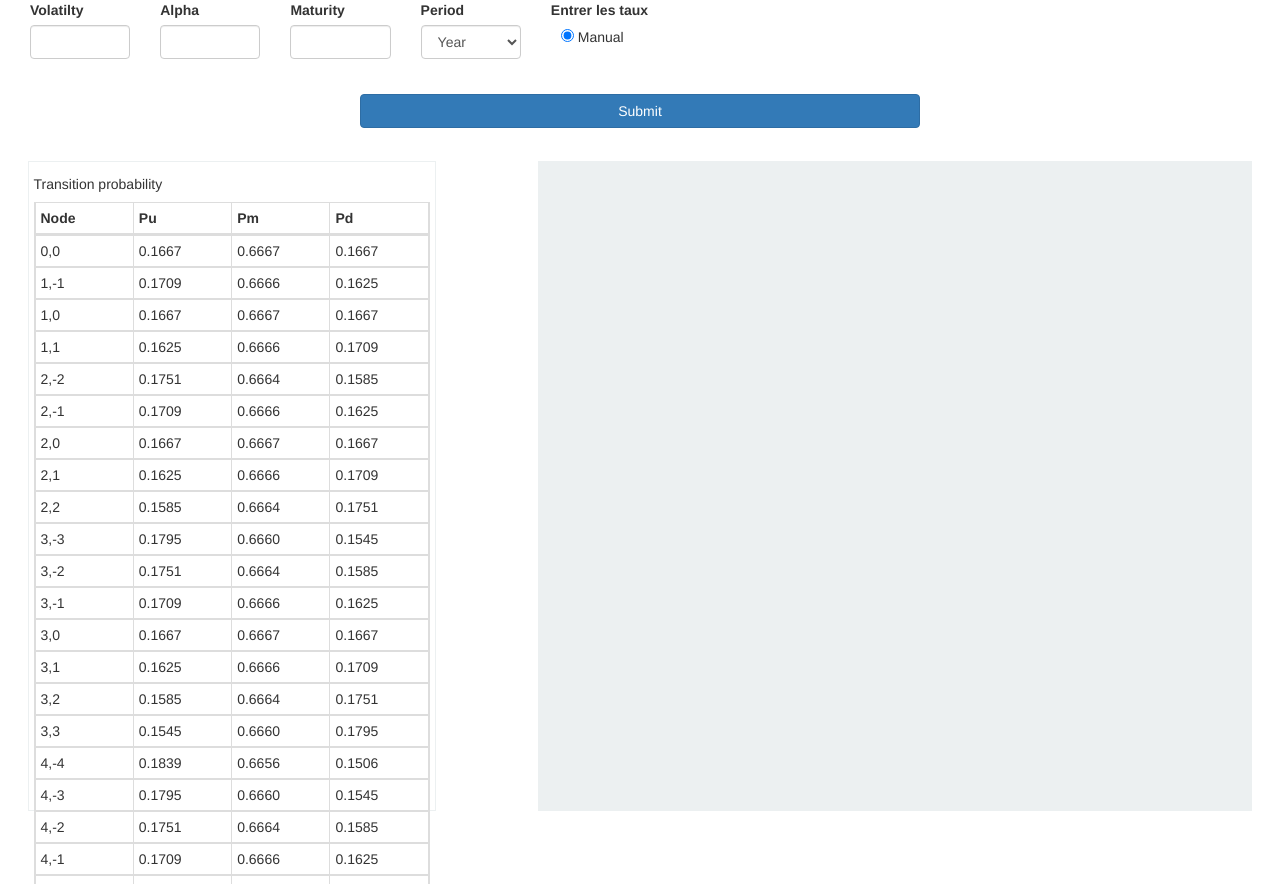
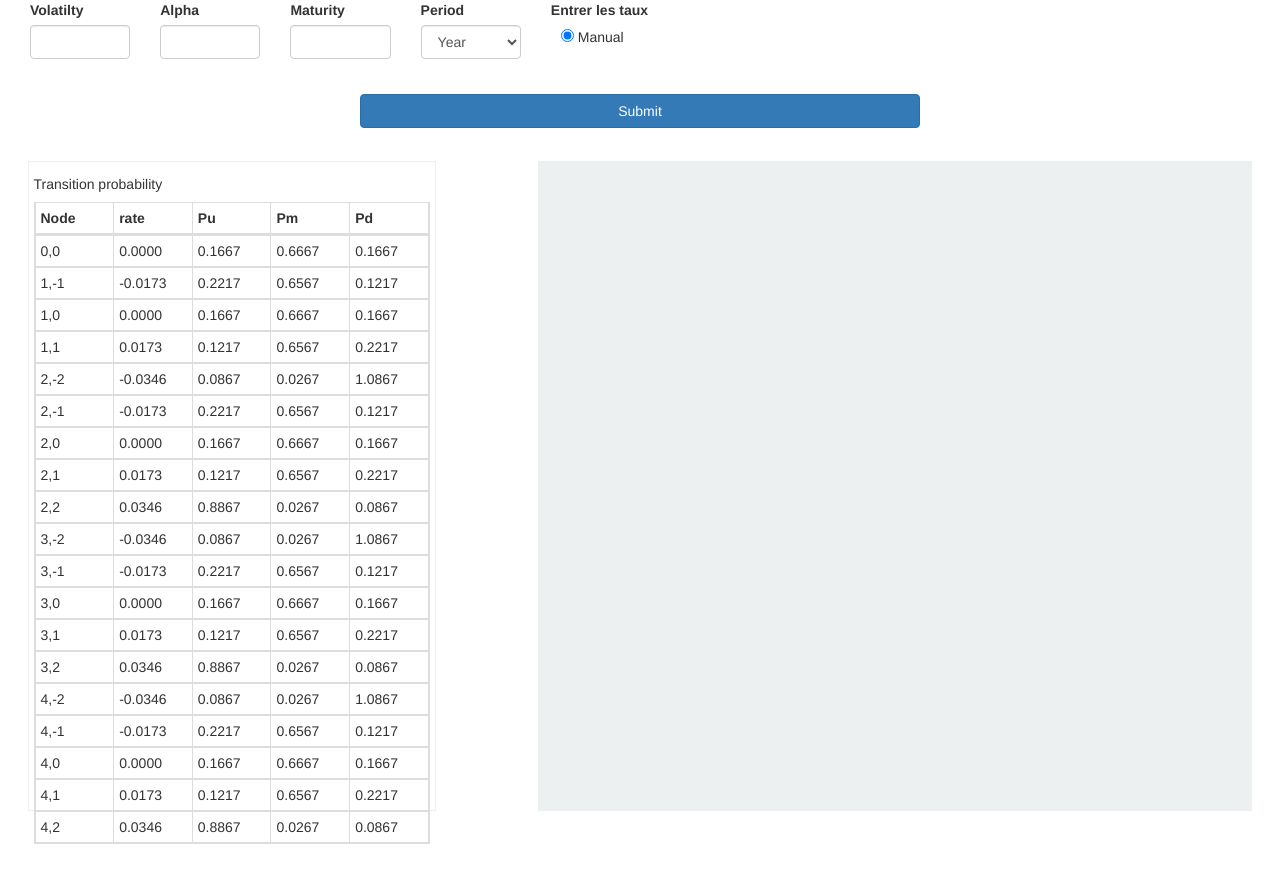
Before and after one commit to fmgrlab/monte-carlo, a Django app: page / in a window 1280 px wide. Shown: the part 314-1198 px from the top of the page. After the commit the page ends 1158 px from the top, so only its background shows below. Run offline with Django 3.2, Linux system fonts and the light colour scheme; some libraries are stand-ins or nearby versions.

Commit message:
finalize display

```diff
--- a/app/hull_white.py
+++ b/app/hull_white.py
@@ -60,6 +60,7 @@ class HWCalculator:
 
         N = int(maturity/dt)
         M = -alpha * dt
+        dr = sig * math.sqrt(3 * dt)
         jmax = int(math.ceil(-0.1835 / M))
         jmin = -jmax
 
@@ -68,6 +69,8 @@ class HWCalculator:
         self.steps = self.create_graph(N, jmax)
 
         #Calculate probability
+
+        self.init_standard_move(N,jmax,self.steps,dr)
 
         self.compute_transition_probability(N,jmax, jmin, M, self.steps)
 
@@ -84,6 +87,11 @@ class HWCalculator:
             hwsteps.insert(i,current_step)
         return hwsteps
 
+    def init_standard_move(self, N, jmax, hw_steps, dr):
+        for i in range(0, N, 1):
+            top_node = min(i, jmax)
+            for j in range(-top_node, top_node + 1, 1):
+                hw_steps[i].nodes[j + top_node].rate = j * dr
 
     def compute_transition_probability(self,N,jmax, jmin, M, hw_steps):
 
--- a/app/views.py
+++ b/app/views.py
@@ -11,7 +11,7 @@ from rest_framework.renderers import JSONRenderer
 
 def home(request):
     hwcalculator = HWCalculator()
-    hwcalculator.execute(0.014, 0.1, 5, 1.0 / 12.0)
+    hwcalculator.execute(0.01, 0.1, 5, 1.0 / 1.0)
     return render(request, 'home.html', { "hw": hwcalculator})
 
 
@@ -25,7 +25,7 @@ def about(request):
 
 def api_hullwhite(request):
     hwcalculator = HWCalculator()
-    hwcalculator.execute(0.014,0.1, 5, 1.0/12.0)
+    hwcalculator.execute(0.01,0.1, 5, 1)
     return JSONResponse(hwcalculator.as_json())
 
 class JSONResponse(HttpResponse):
--- a/templates/home.html
+++ b/templates/home.html
@@ -201,6 +201,10 @@
                                 </th>
 
                                 <th>
+                                    rate
+                                </th>
+
+                                <th>
                                     Pu
                                 </th>
                                 <th>
@@ -221,6 +225,10 @@
 
                                         <td>
                                             {{ item.id }}
+                                        </td>
+
+                                        <td>
+                                            {{ item.rate|floatformat:4 }}
                                         </td>
 
                                         <td>
```
